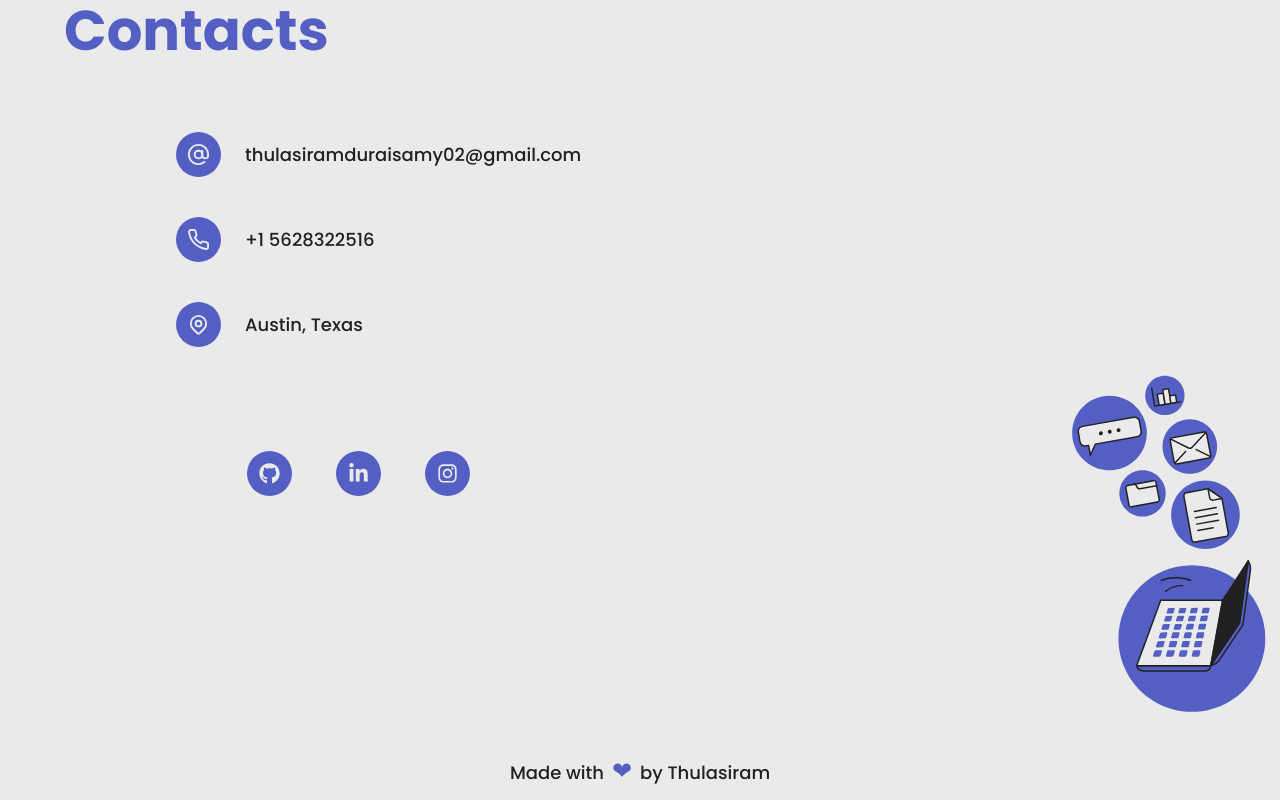
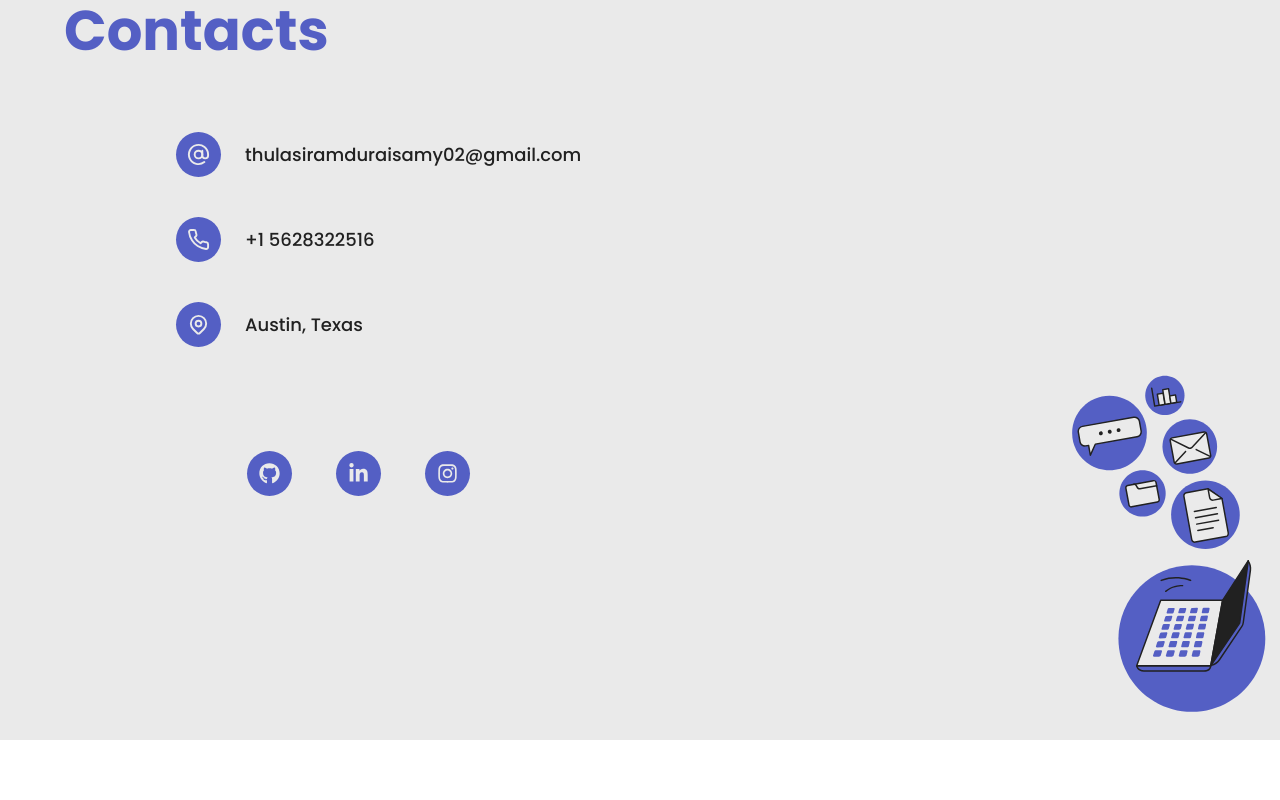
Before and after one commit to thulasiramd2000/My-Portfolio, a React (Create React App) app: page / in a window 1280 px wide. Shown: the part 7606-8406 px from the top of the page. After the commit the page ends 8346 px from the top, so only its background shows below. Built offline with nearby package versions, Linux system fonts and the light colour scheme; a web font is replaced by a local one.

Commit message:
styling fixes

```diff
--- a/src/components/Achievement/Achievement.css
+++ b/src/components/Achievement/Achievement.css
@@ -37,6 +37,12 @@
     margin-left: 5%;
     width: 100%;
     flex: 0.6;
+}
+
+.achievement-cards > div,
+.achievement-cards a {
+    display: block;
+    width: 100%;
 }
 
 .achievement-card {
--- a/src/components/Footer/Footer.js
+++ b/src/components/Footer/Footer.js
@@ -16,7 +16,7 @@ function Footer() {
     const { theme }  = useContext(ThemeContext)
 
     return (
-        <div className="footer" style={{backgroundColor: theme.secondary}}>
+        <div className="footer" style={{backgroundColor: theme.secondary,display:'none'}}>
             <p style={{color: theme.tertiary}}>
                 Made with
                 <span style={{color: theme.primary, margin: '0 0.5rem -1rem 0.5rem'}}>
```
